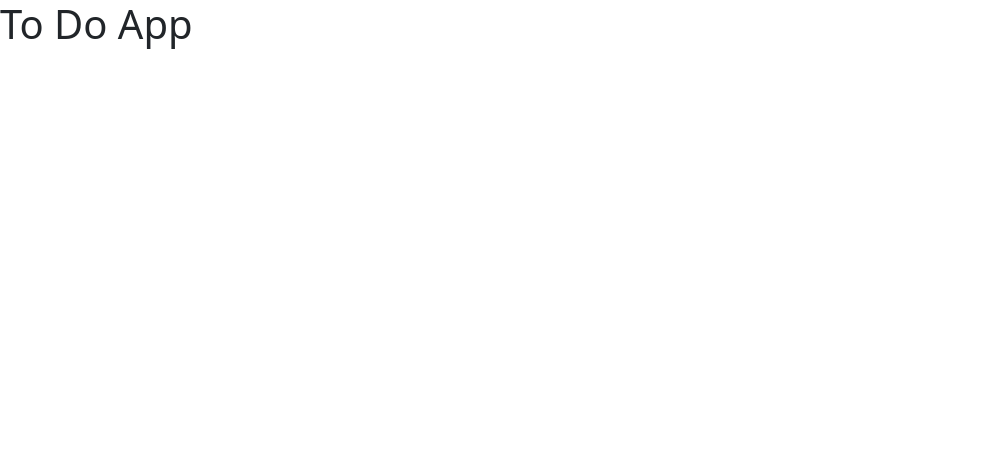
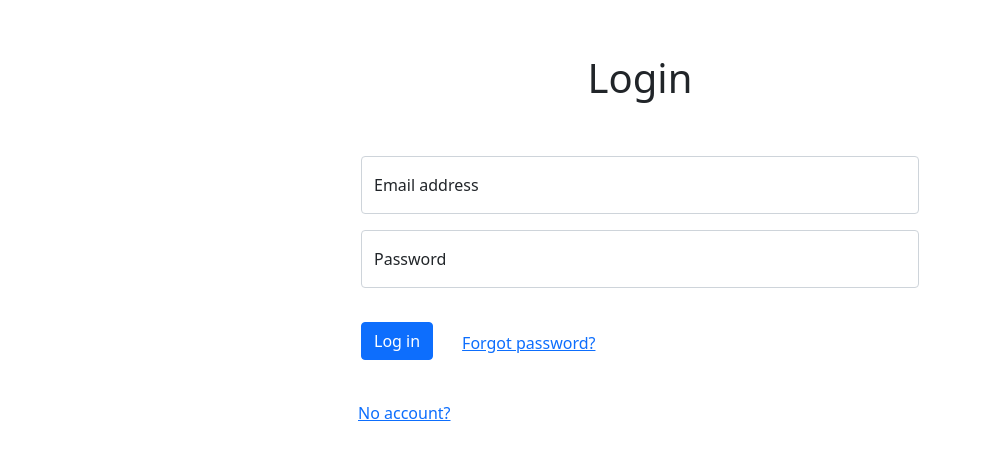
Before and after one commit to igorsilva3/todo, an Angular app in the folder web/: page / in a window 1280 px wide. Shown: the top 460 px of the page, without its empty margins (0-982 px from the left). Built offline with nearby package versions, Linux system fonts and the light colour scheme.

Commit message:
Created form login

```diff
--- a/web/src/app/app.component.html
+++ b/web/src/app/app.component.html
@@ -1 +1,3 @@
-<h1>To Do App</h1>
+<div class="container">
+  <app-login></app-login>
+</div>
--- a/web/src/app/app.module.ts
+++ b/web/src/app/app.module.ts
@@ -3,10 +3,12 @@ import { BrowserModule } from '@angular/platform-browser';
 
 import { AppRoutingModule } from './app-routing.module';
 import { AppComponent } from './app.component';
+import { LoginComponent } from './pages/login/login.component';
 
 @NgModule({
   declarations: [
-    AppComponent
+    AppComponent,
+    LoginComponent
   ],
   imports: [
     BrowserModule,
--- a/web/src/app/pages/login/login.component.css
+++ b/web/src/app/pages/login/login.component.css
@@ -0,0 +1,12 @@
+.content {
+  width: 100%;
+}
+
+.login-form {
+  width: 100%;
+  max-width: 50%;
+}
+
+.no-account {
+  text-indent: -8px;
+}
--- a/web/src/app/pages/login/login.component.html
+++ b/web/src/app/pages/login/login.component.html
@@ -1 +1,35 @@
-<p>login works!</p>
+<div class="content">
+  <p class="fs-1 text-center m-5">
+    Login
+  </p>
+
+  <div class="d-flex flex-row me-auto justify-content-center align-items-center">
+    <form action="" class="login-form">
+      <div class="d-flex flex-column mb-1">
+        <div class="form-floating mb-3">
+          <input type="email" class="form-control" id="email-input" placeholder="name@example.com">
+          <label for="email-input">Email address</label>
+        </div>
+
+        <div class="form-floating mb-3">
+          <input type="password" class="form-control" id="password-input" placeholder="Password">
+          <label for="password-input">Password</label>
+        </div>
+      </div>
+      <div class="d-flex flex-column mb-3">
+        <div class="d-flex align-items-baseline">
+          <button type="submit" class="btn btn-primary">Log in</button>
+
+          <span class="m-3">
+            <a href="#" class="btn btn-link ">Forgot password?</a>
+          </span>
+        </div>
+      </div>
+      <div class="d-flex flex-column">
+        <span class="no-account">
+          <a href="#" class="btn btn-link">No account?</a>
+        </span>
+      </div>
+    </form>
+  </div>
+</div>
--- a/web/src/styles.css
+++ b/web/src/styles.css
@@ -1,2 +1,8 @@
 /* You can add global styles to this file, and also import other style files */
-@import url('node_modules/bootstrap/dist/css/bootstrap.min.css');
+@import url('../node_modules/bootstrap/dist/css/bootstrap.min.css');
+@import url('https://fonts.googleapis.com/css2?family=Roboto:ital,wght@0,400;0,900;1,400;1,900&display=swap');
+
+body {
+  margin: 0;
+  padding: 0;
+}
```
